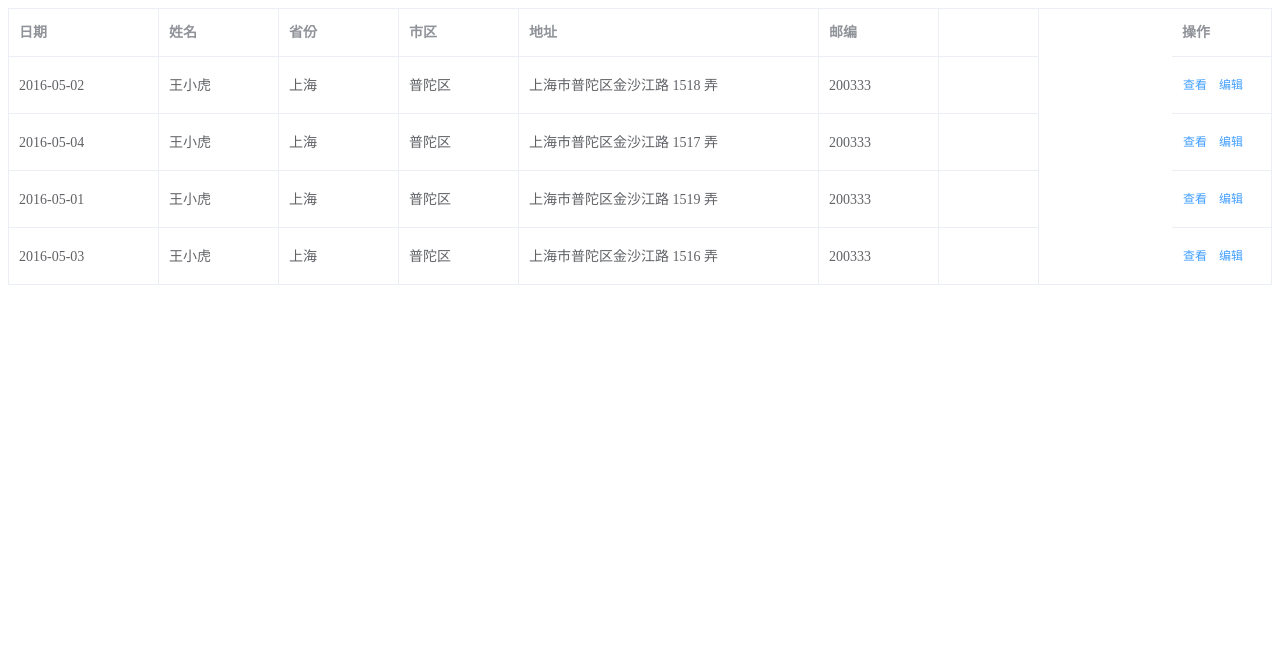
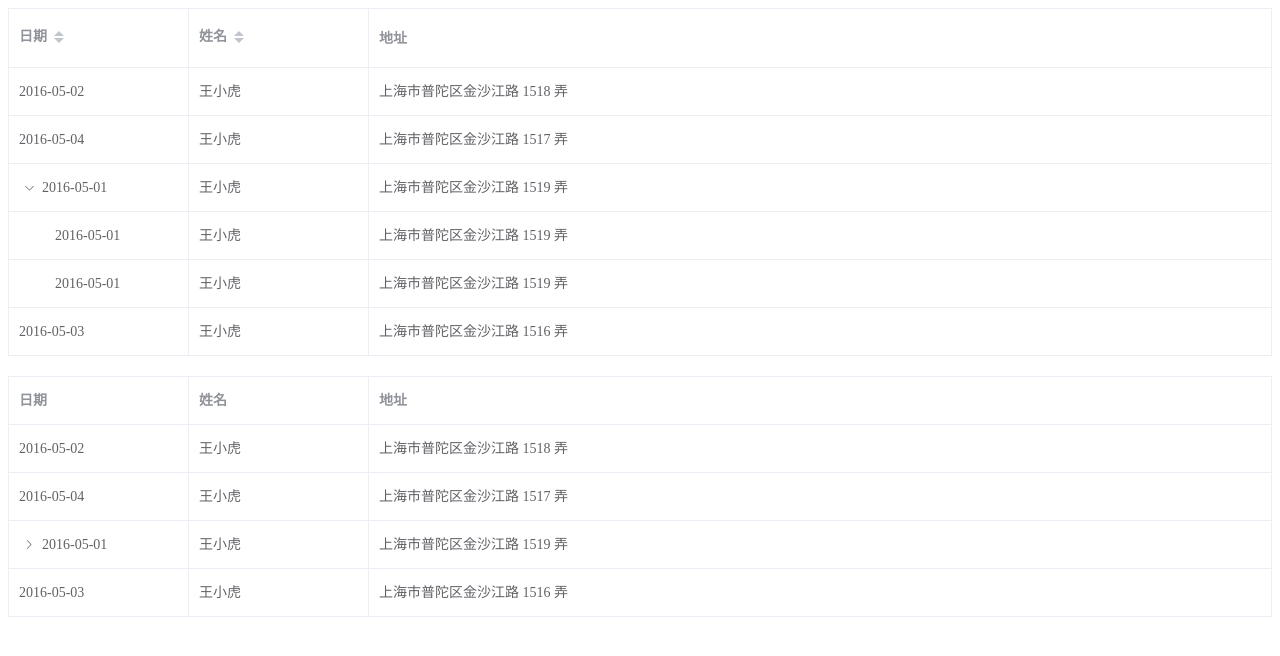
Before and after one commit to 1054329489/vue-demo, a Vue app: page /trader in a window 1280 px wide. Shown: the top 656 px of the page. Built offline with nearby package versions, Linux system fonts and the light colour scheme.

Commit message:
-fix 与后端对接成功

```diff
--- a/src/components/InputForm.vue
+++ b/src/components/InputForm.vue
@@ -10,8 +10,8 @@
         </el-option>
       </el-select>
     </el-form-item>
-    <el-form-item label="Seller" prop="seller">
-      <el-select v-model="ruleForm.seller" placeholder="choose your name" value="" :clearable="true" style="width: 100%">
+    <el-form-item label="Seller" prop="sId">
+      <el-select v-model="ruleForm.sId" placeholder="choose your name" value="" :clearable="true" style="width: 100%">
         <el-option
           v-for="item in seller"
           :key="item.sId"
@@ -20,8 +20,8 @@
         </el-option>
       </el-select>
     </el-form-item>
-    <el-form-item label="Client" prop="client">
-      <el-select v-model="ruleForm.client" placeholder="choose your client name" value="" :clearable="true"
+    <el-form-item label="Client" prop="cId">
+      <el-select v-model="ruleForm.cId" placeholder="choose your client name" value="" :clearable="true"
                  style="width: 100%">
         <el-option
           v-for="item in client"
@@ -34,8 +34,8 @@
     <el-form-item label="Price" prop="price">
       <el-input v-model.number="ruleForm.price"></el-input>
     </el-form-item>
-    <el-form-item label="Notional Amount" prop="amount">
-      <el-input v-model.number="ruleForm.amount"></el-input>
+    <el-form-item label="Notional Amount" prop="notionalAmount">
+      <el-input v-model.number="ruleForm.notionalAmount"></el-input>
     </el-form-item>
     <el-form-item>
       <el-button type="primary" @click="submitForm('ruleForm')">submit</el-button>
@@ -52,22 +52,26 @@ export default {
       client: [],
       ruleForm: {
         cusip: '',
-        seller: '',
-        client: '',
+        sId: '',
+        cId: '',
         price: '',
-        amount: ''
+        notionalAmount: '',
+        status: 'REQUESTED',
+        interVNum: 1,
+        interId: 'SW1',
+        txn_id: 11111
       },
       rules: {
         cusip: [
           {required: true, message: 'please choose a product', trigger: 'change'}
         ],
-        seller: [
+        sId: [
           {type: 'date', required: true, message: 'please choose your name', trigger: 'change'}
         ],
-        client: [
+        cId: [
           {type: 'date', required: true, message: 'please choose a client', trigger: 'change'}
         ],
-        amount: [
+        notionalAmount: [
           {required: true, message: 'please input the notional amount', trigger: 'blur'},
           {type: 'number', message: 'not a number', trigger: 'blur'}
         ],
@@ -83,15 +87,15 @@ export default {
       let _this = this
       this.$http.get('/all-cusip').then(res => {
         _this.cusip = res.data
-        console.log(res)
+        // console.log(res)
       })
       this.$http.get('/all-seller').then(res => {
         _this.seller = res.data
-        console.log(res)
+        // console.log(res)
       })
       this.$http.get('/all-client').then(res => {
         _this.client = res.data
-        console.log(res)
+        // console.log(res)
       })
     })
   },
@@ -100,7 +104,10 @@ export default {
       let _this = this
       this.$refs[formName].validate((valid) => {
         if (valid) {
-          console.log(_this.ruleForm)
+          // console.log(JSON.stringify(_this.ruleForm))
+          _this.$http.post('/sales-leg', JSON.stringify(_this.ruleForm)).then(res => {
+            console.log(res)
+          })
           alert('submit!')
         } else {
           console.log('error submit!!')
--- a/src/main.js
+++ b/src/main.js
@@ -9,6 +9,7 @@ import router from './router'
 import axios from 'axios'
 
 axios.defaults.baseURL = 'http://localhost:8080/tps'
+axios.defaults.headers.post['Content-Type'] = 'application/json';
 Vue.prototype.$http = axios
 /* eslint-disable */
 import locale from 'element-ui/lib/locale/lang/en'
--- a/src/views/trader/Trader.vue
+++ b/src/views/trader/Trader.vue
@@ -1,91 +1,133 @@
 <template>
+  <div>
     <el-table
       :data="tableData"
+      style="width: 100%;margin-bottom: 20px;"
+      row-key="id"
       border
-    style="width: 100%">
+      default-expand-all
+      :tree-props="{children: 'children', hasChildren: 'hasChildren'}">
       <el-table-column
-      fixed
         prop="date"
         label="日期"
-      width="150">
+        sortable
+        width="180">
       </el-table-column>
       <el-table-column
         prop="name"
         label="姓名"
-      width="120">
-    </el-table-column>
-    <el-table-column
-      prop="province"
-      label="省份"
-      width="120">
-    </el-table-column>
-    <el-table-column
-      prop="city"
-      label="市区"
-      width="120">
+        sortable
+        width="180">
       </el-table-column>
       <el-table-column
         prop="address"
-      label="地址"
-      width="300">
+        label="地址">
+      </el-table-column>
+    </el-table>
+
+    <el-table
+      :data="tableData1"
+      style="width: 100%"
+      row-key="id"
+      border
+      lazy
+      :load="load"
+      :tree-props="{children: 'children', hasChildren: 'hasChildren'}">
+      <el-table-column
+        prop="date"
+        label="日期"
+        width="180">
       </el-table-column>
       <el-table-column
-      prop="zip"
-      label="邮编"
-      width="120">
+        prop="name"
+        label="姓名"
+        width="180">
       </el-table-column>
       <el-table-column
-      fixed="right"
-      label="操作"
-      width="100">
-      <template slot-scope="scope">
-        <el-button @click="handleClick(scope.row)" type="text" size="small">查看</el-button>
-        <el-button type="text" size="small">编辑</el-button>
-      </template>
+        prop="address"
+        label="地址">
       </el-table-column>
     </el-table>
+  </div>
 </template>
-
 <script>
   export default {
-    methods: {
-      handleClick (row) {
-        console.log(row)
+    data() {
+      return {
+        tableData: [{
+          id: 1,
+          date: '2016-05-02',
+          name: '王小虎',
+          address: '上海市普陀区金沙江路 1518 弄'
+        }, {
+          id: 2,
+          date: '2016-05-04',
+          name: '王小虎',
+          address: '上海市普陀区金沙江路 1517 弄'
+        }, {
+          id: 3,
+          date: '2016-05-01',
+          name: '王小虎',
+          address: '上海市普陀区金沙江路 1519 弄',
+          children: [{
+            id: 31,
+            date: '2016-05-01',
+            name: '王小虎',
+            address: '上海市普陀区金沙江路 1519 弄'
+          }, {
+            id: 32,
+            date: '2016-05-01',
+            name: '王小虎',
+            address: '上海市普陀区金沙江路 1519 弄'
+          }]
+        }, {
+          id: 4,
+          date: '2016-05-03',
+          name: '王小虎',
+          address: '上海市普陀区金沙江路 1516 弄'
+        }],
+        tableData1: [{
+          id: 1,
+          date: '2016-05-02',
+          name: '王小虎',
+          address: '上海市普陀区金沙江路 1518 弄'
+        }, {
+          id: 2,
+          date: '2016-05-04',
+          name: '王小虎',
+          address: '上海市普陀区金沙江路 1517 弄'
+        }, {
+          id: 3,
+          date: '2016-05-01',
+          name: '王小虎',
+          address: '上海市普陀区金沙江路 1519 弄',
+          hasChildren: true
+        }, {
+          id: 4,
+          date: '2016-05-03',
+          name: '王小虎',
+          address: '上海市普陀区金沙江路 1516 弄'
+        }]
       }
     },
-
-    data () {
-      return {
-        tableData: [{
-          date: '2016-05-02',
-          name: '王小虎',
-          province: '上海',
-          city: '普陀区',
-          address: '上海市普陀区金沙江路 1518 弄',
-          zip: 200333
-        }, {
-          date: '2016-05-04',
-          name: '王小虎',
-          province: '上海',
-          city: '普陀区',
-          address: '上海市普陀区金沙江路 1517 弄',
-          zip: 200333
-        }, {
+    methods: {
+      load(tree, treeNode, resolve) {
+        setTimeout(() => {
+          resolve([
+            {
+              id: 31,
               date: '2016-05-01',
               name: '王小虎',
-          province: '上海',
-          city: '普陀区',
-          address: '上海市普陀区金沙江路 1519 弄',
-          zip: 200333
+              address: '上海市普陀区金沙江路 1519 弄'
             }, {
-          date: '2016-05-03',
+              id: 32,
+              date: '2016-05-01',
               name: '王小虎',
-          province: '上海',
-          city: '普陀区',
-          address: '上海市普陀区金沙江路 1516 弄',
-          zip: 200333
-        }]
+              address: '上海市普陀区金沙江路 1519 弄'
             }
+          ])
+        }, 1000)
       }
+    },
   }
 </script>
```
Lines whose indentation alone changed are shown as unchanged.
